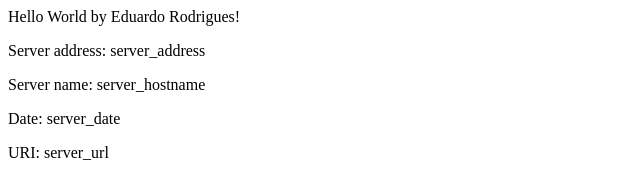
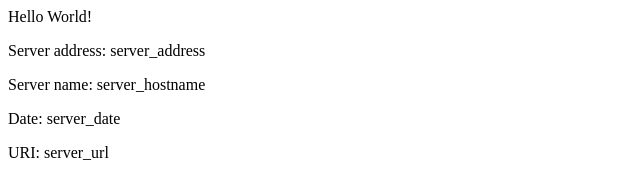
Before and after one commit to eduardo-rodrigues-br/eks-example, a plain HTML site: page src/index.html in a window 1280 px wide. Shown: the whole page, without its empty margins (0-640 px from the left). Drawn offline with Linux system fonts and the light colour scheme.

Commit message:
Revert "chore(index): changing hello world message"
This reverts commit 6a31a2d59b36766a803eafe56923c548a713fb75.

```diff
--- a/src/index.html
+++ b/src/index.html
@@ -2,7 +2,7 @@
 <title>Hello World</title>
 </head>
 <div class="info">
-<h>Hello World by Eduardo Rodrigues!</h>
+<h>Hello World!</h>
 <p><span>Server&nbsp;address:</span> <span>server_address</span></p>
 <p><span>Server&nbsp;name:</span> <span>server_hostname</span></p>
 <p class="smaller"><span>Date:</span> <span>server_date</span></p>
```
